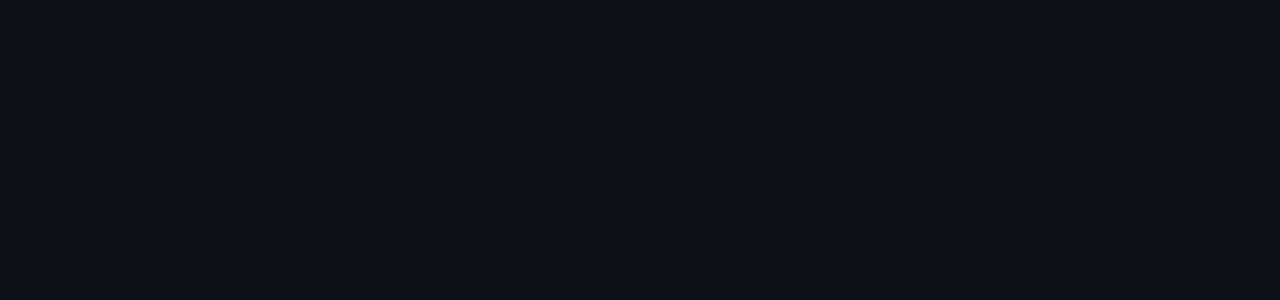
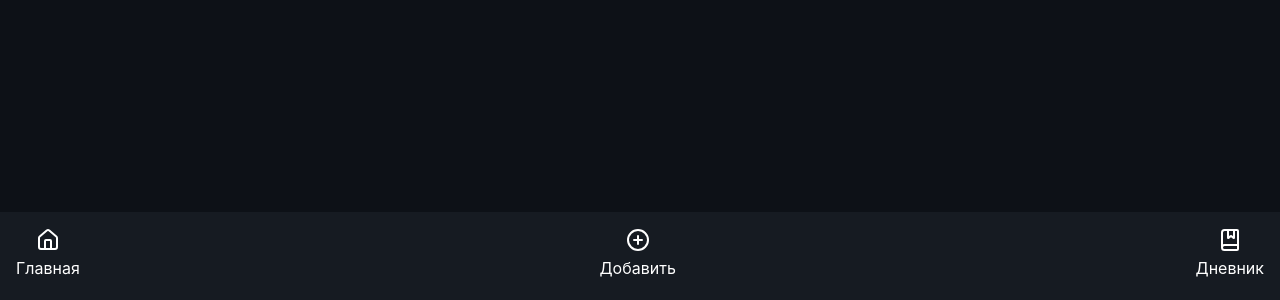
Before and after one commit to timurrc/Nutrition, a React (Vite) app: page / in a window 1280 px wide. Shown: the part 500-800 px from the top of the page. Built offline with nearby package versions, Linux system fonts and the light colour scheme.

Commit message:
feat: base NavBar

```diff
--- /dev/null
+++ b/src/components/layout/NavBar.tsx
@@ -0,0 +1,25 @@
+import { Outlet, useNavigate } from "react-router-dom";
+import { iNavLinks, navLinks } from "../../consts/navLinks";
+
+export const Navbar = () => {
+  const navigate = useNavigate();
+  return (
+    <div>
+      <Outlet />
+      <div className=" fixed bottom-0 w-full flex justify-between px-4 pt-4 pb-5 bg-[#161B22]">
+        {navLinks.map((item: iNavLinks) => {
+          const IconComponent = item.icon;
+          return (
+            <div
+              className="flex flex-col items-center gap-1"
+              onClick={() => navigate(item.link)}
+            >
+              <IconComponent size={24} />
+              <p>{item.title}</p>
+            </div>
+          );
+        })}
+      </div>
+    </div>
+  );
+};
--- /dev/null
+++ b/src/consts/navLinks.ts
@@ -0,0 +1,30 @@
+import { BookMarked, CirclePlus, Home, type LucideIcon } from "lucide-react";
+
+export interface iNavLinks {
+  id: number;
+  icon: LucideIcon;
+  title: string;
+  link: string;
+}
+
+export const navLinks: iNavLinks[] = [
+  {
+    id: 1,
+    icon: Home,
+    title: "Главная",
+    link: "/",
+  },
+
+  {
+    id: 2,
+    icon: CirclePlus,
+    title: "Добавить",
+    link: "/create",
+  },
+  {
+    id: 3,
+    icon: BookMarked,
+    title: "Дневник",
+    link: "/log",
+  },
+];
--- a/src/main.tsx
+++ b/src/main.tsx
@@ -3,11 +3,14 @@
 import "./index.css";
 import { BrowserRouter, Route, Routes } from "react-router-dom";
 import { Dashboard } from "./screens/Dashboard";
+import { Navbar } from "./components/layout/Navbar";
 
 createRoot(document.getElementById("root")!).render(
   <BrowserRouter>
     <Routes>
-      <Route path="/" element={<Dashboard />} />
+      <Route element={<Navbar />}>
+        <Route path="/" element={<Dashboard />} />
+      </Route>
     </Routes>
   </BrowserRouter>,
 );
```
Also changed, not shown: src/components/layout/TopBar.tsx (added, +13 -0 lines).
